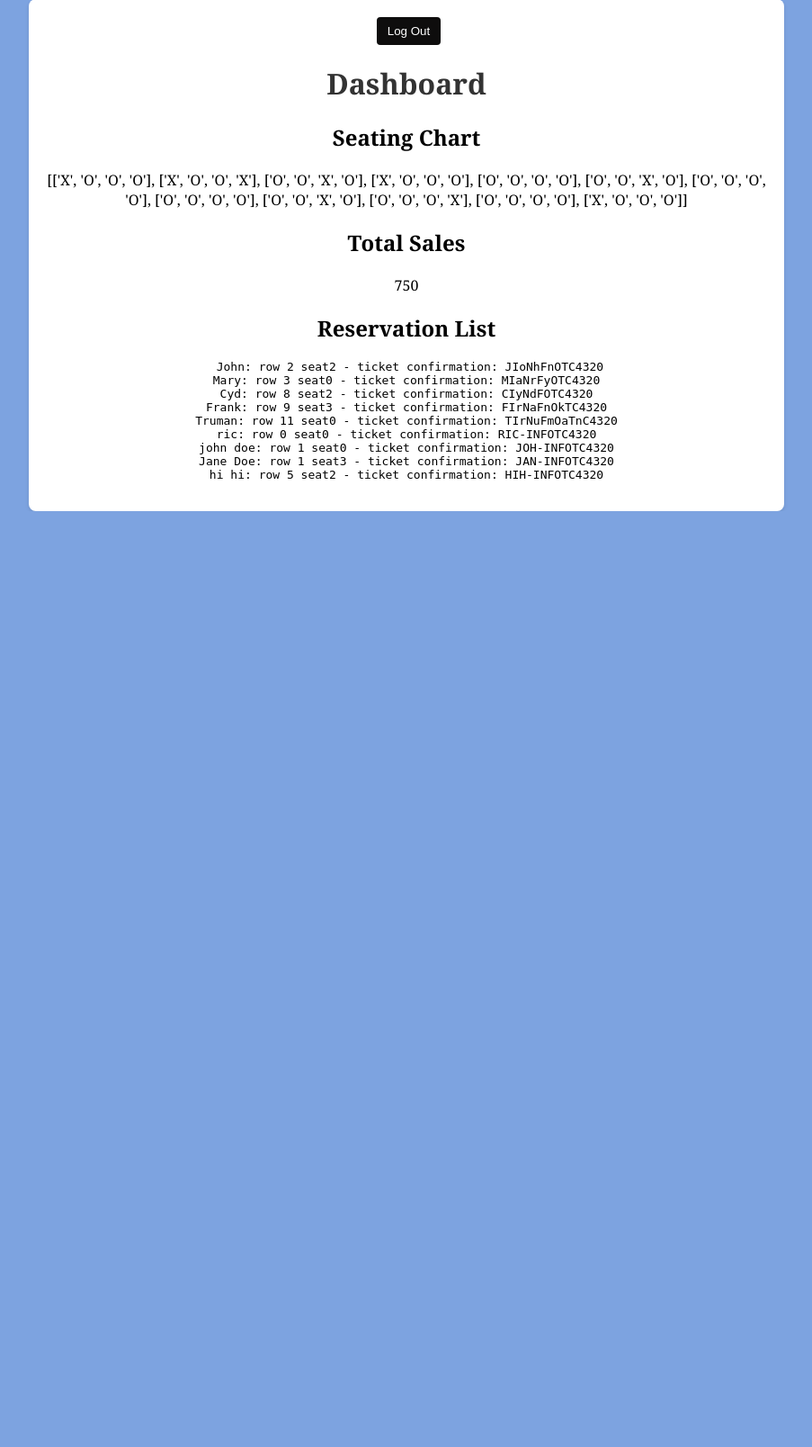
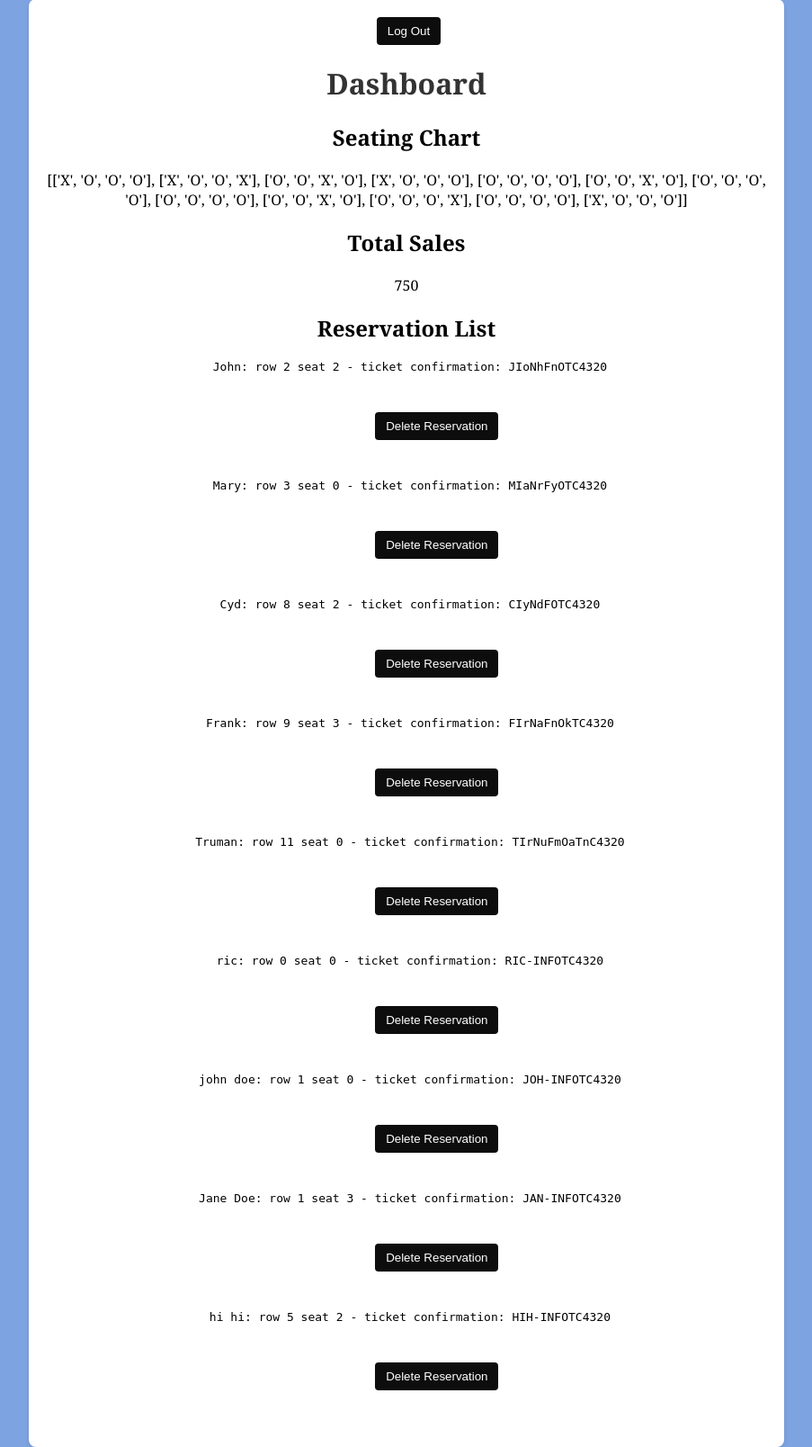
Before and after one commit to amandanngo/IT-4320-Final-Project, a Flask app: page /admin/dashboard in a window 1280 px wide. Shown: the part 243-1851 px from the top of the page at 90% size, without its empty margins (188-1091 px from the left). Before the commit the page ends 811 px from the top, so only its background shows below. Run offline with Flask 3, Linux system fonts and the light colour scheme; the visitor is signed in with stand-in values (Sample User, id 1); data comes from the database, SQL or seed files in the repository; both versions use the stored data as it was after the commit.

Commit message:
added delete buttons and delete functionality

```diff
--- a/admin/routes.py
+++ b/admin/routes.py
@@ -36,7 +36,7 @@ def admin_dashboard():
 
     reservations = Reservation.query.all()
     seating_chart = SeatingChart.display_seating_chart()
-    reservation_list = SeatingChart.display_reservation_list()
+    reservation_list = SeatingChart.reservation_list()
 
     # Mark the selected reserved seats
     # for r in reservations:
@@ -50,13 +50,13 @@ def admin_dashboard():
 
 
 #Delete the reservation
-@admin_bp.route('/delete/<int:id>', methods=['POST'])
-def delete_reservation(id):
+@admin_bp.route('/delete/<string:reservation_Id>', methods=['POST'])
+def delete_reservation(reservation_Id):
     if not session.get('admin_logged_in'):
         flash(('Please log in first.'))
         return redirect(url_for('admin.admin_login'))
 
-    res = Reservation.query.get_or_404(id)
+    res = Reservation.query.get_or_404(reservation_Id)
     db.session.delete(res)
     db.session.commit()
     flash("Reservation deleted.")
--- a/admin/templates/admin.html
+++ b/admin/templates/admin.html
@@ -8,12 +8,20 @@
     <button type="submit">Log Out</button>
 </form>
 
+
+
     <h1>Dashboard</h1>
     <h2>Seating Chart</h2>
     <p> {{ seating_chart }} </p>
     <h2>Total Sales</h2>
     <p>{{ total_sales }}</p>
     <h2>Reservation List</h2>
-   <pre> {{reservation_list}}</pre> <!-- https://developer.mozilla.org/en-US/docs/Web/HTML/Reference/Elements/pre -->
+    {% for reservation in reservation_list %}
+     <pre><p> {{ reservation.reservation_name }}: row {{ reservation.reservation_row }} seat {{ reservation.reservation_column }} - ticket confirmation: {{ reservation.reservation_ticket }}</p>
+        <form action=" {{ url_for('admin.delete_reservation', reservation_Id=reservation.reservation_id) }} " method="POST">
+        <button type="submit">Delete Reservation</button>
+          <!-- https://developer.mozilla.org/en-US/docs/Web/HTML/Reference/Elements/pre -->
+        </pre> </form>
+    {% endfor %}
 
 {% endblock %}
--- a/data_processing.py
+++ b/data_processing.py
@@ -30,31 +30,9 @@ class SeatingChart:
         for reservations in Reservation.query.all():
            reservation.append({
             'reservation_name': reservations.passengerName,
+            'reservation_id': reservations.id,
             'reservation_row': reservations.seatRow,
             'reservation_column': reservations.seatColumn,
-            'reservation_ticket': reservations.eTicketNumber
-        })
+            'reservation_ticket': reservations.eTicketNumber})
 
         return reservation
-
-    def display_reservation_list():
-       reservation_info = []
-
-       reservations = SeatingChart.reservation_list()
-
-       for reservationElements in reservations:
-           reservation_info.append(f"{reservationElements['reservation_name']}: row {reservationElements['reservation_row']} seat{reservationElements['reservation_column']} - ticket confirmation: {reservationElements['reservation_ticket']}")
-
-       convertToString = ''
-       for string in reservation_info: ##https://www.geeksforgeeks.org/python-program-to-convert-a-list-to-string/
-           convertToString += string + '\n'
-
-       return convertToString
-
-    def delete_reservation_info():
-       reservation_info = []
-
-       reservations = SeatingChart.reservation_list()
-
-       for r in reservations:
-           reservation_info.remove
```
Also changed, not shown: reservations.db.
